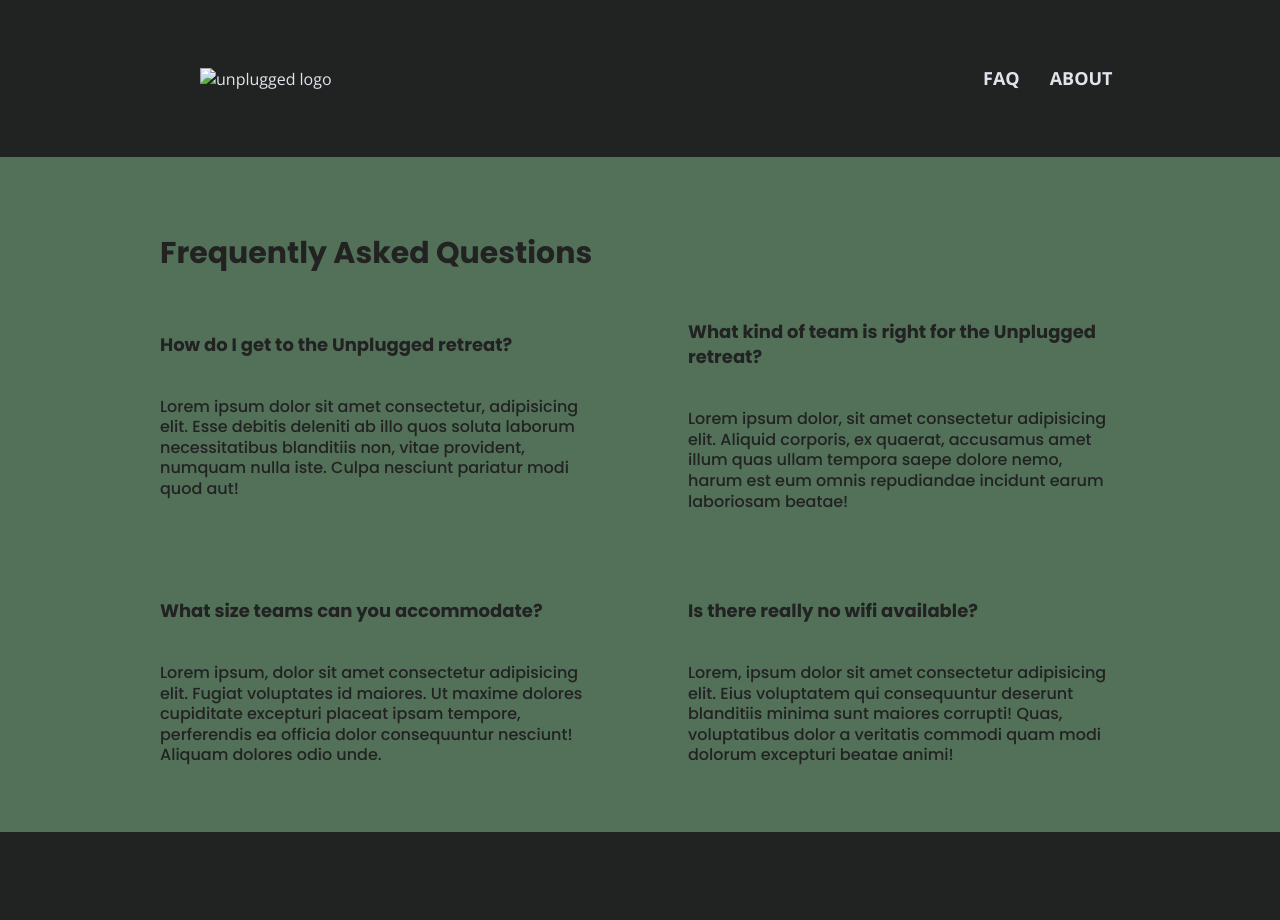
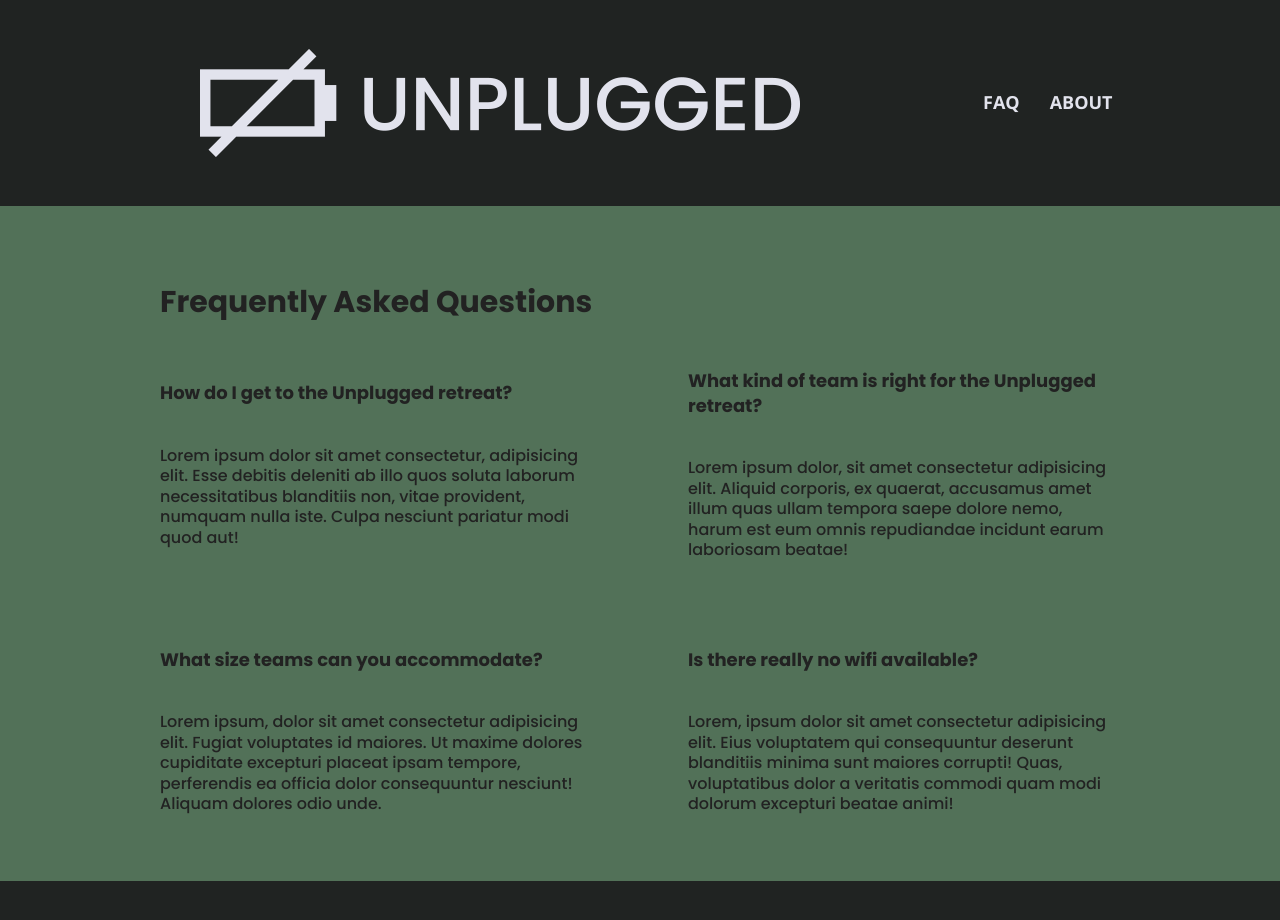
Before and after one commit to ReeAya/unplugged-retreat, a website: page faq/index.html in a window 1280 px wide. Shown: the top 920 px of the page. Drawn offline with nearby package versions, Linux system fonts and the light colour scheme.

Commit message:
Adjusted layout

```diff
--- a/faq/index.html
+++ b/faq/index.html
@@ -30,7 +30,7 @@
         <div class="content-wrapper">
             <figure>
                 <a href="#">
-                    <img src="" alt="unplugged logo" />
+                    <img src="../img/unpluggedlogo.png" alt="unplugged logo" />
                 </a>
             </figure>
 
```
